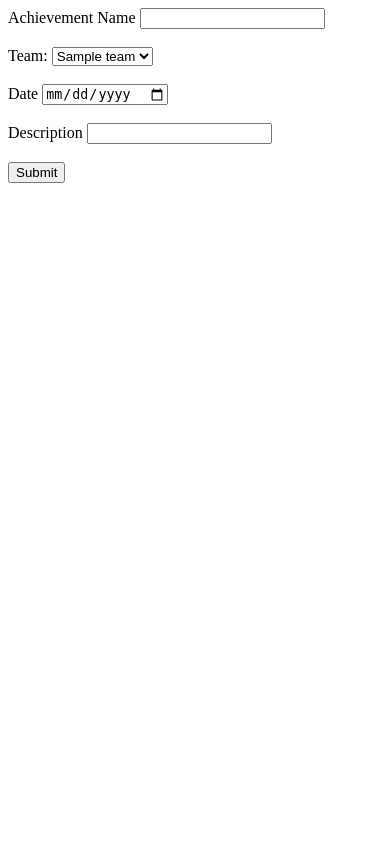
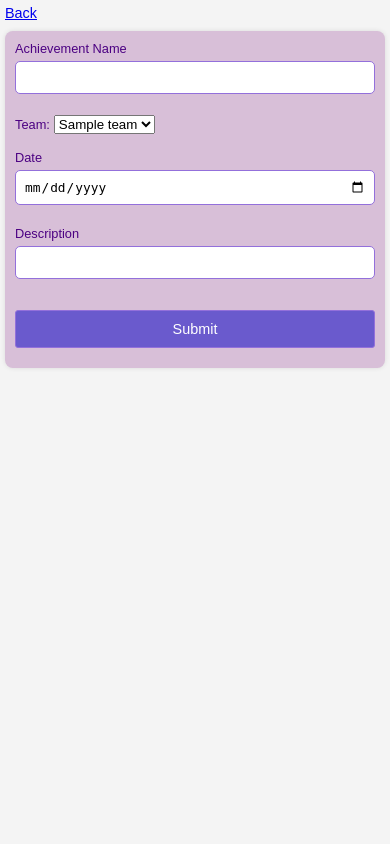
Before and after one commit to sarahlauras/fsp, a PHP site: page /addachievement.php in a window 390 px wide. Run offline with PHP 8.4, Linux system fonts and the light colour scheme; tables that the repository leaves empty or names only in its code hold one stand-in row (values such as "Sample post").

Commit message:
.
bagian sarah

```diff
--- a/addachievement.php
+++ b/addachievement.php
@@ -1,11 +1,14 @@
 <html>
     <head>
         <title>Insert Achievement</title>
+        <link rel="stylesheet" type="text/css" href="sarahstyle.css">
 </head>
 <body>
     <?php
         require_once 'classachievement.php';
         $achievement = new Achievement();
+
+        echo "<a href='achievement.php'>Back</a>";
 
         if(isset($_GET["result"])) {
             if($_GET["result"] == "success") {
--- a/editachievement.php
+++ b/editachievement.php
@@ -1,6 +1,7 @@
 <html>
 <head>
     <title>Edit Achievement</title>
+    <link rel="stylesheet" type="text/css" href="sarahstyle.css">
 </head>
 <body>
     <?php
--- a/editevent_teams.php
+++ b/editevent_teams.php
@@ -38,6 +38,7 @@
 <html>
     <head>
     <title>Event Teams</title>
+    <link rel="stylesheet" type="text/css" href="sarahstyle.css">
     </head>
 
     <body>
--- a/editjoin_proposal.php
+++ b/editjoin_proposal.php
@@ -4,6 +4,7 @@
     <meta charset="UTF-8">
     <meta name="viewport" content="width=device-width, initial-scale=1.0">
     <title>Edit Join Proposal</title>
+    <link rel="stylesheet" type="text/css" href="sarahstyle.css">
 </head>
 <body>
     <?php
--- a/editmember.php
+++ b/editmember.php
@@ -1,6 +1,7 @@
 <html>
     <head>
         <title>Edit Member</title>
+        <link rel="stylesheet" type="text/css" href="sarahstyle.css">
 </head>
 <body>
     <?php
--- a/editteam.php
+++ b/editteam.php
@@ -4,6 +4,7 @@
     <meta charset="UTF-8">
     <meta name="viewport" content="width=device-width, initial-scale=1.0">
     <title>Edit Team</title>
+    <link rel="stylesheet" type="text/css" href="sarahstyle.css">
 </head>
 <body>
     <?php
--- a/editteam_member.php
+++ b/editteam_member.php
@@ -1,6 +1,7 @@
 <html>
     <head>
         <title>Edit Team Member</title>
+        <link rel="stylesheet" type="text/css" href="sarahstyle.css">
 </head>
 <body>
     <?php
--- a/esport_editevent.php
+++ b/esport_editevent.php
@@ -1,6 +1,7 @@
 <html>
     <head>
         <title>Edit Event</title>
+        <link rel="stylesheet" type="text/css" href="sarahstyle.css">
 </head>
 <body>
     <?php
--- a/esport_editgame.php
+++ b/esport_editgame.php
@@ -1,11 +1,14 @@
 <html>
     <head>
         <title>Edit Game</title>
+        <link rel="stylesheet" type="text/css" href="sarahstyle.css">
 </head>
 <body>
     <?php
         require_once 'classgame.php';
         $game = new Game();
+
+        echo "<a href='team.php'>Back</a>";
 
         if(isset($_GET["result"])) {
             if($_GET["result"] == "success") {
--- a/esport_insertevent.php
+++ b/esport_insertevent.php
@@ -1,6 +1,7 @@
 <html>
     <head>
         <title>Insert Event</title>
+        <link rel="stylesheet" type="text/css" href="sarahstyle.css">
 </head>
 <body>
     <?php
--- a/esport_insertgame.php
+++ b/esport_insertgame.php
@@ -1,11 +1,14 @@
 <html>
     <head>
         <title>Insert Game</title>
+        <link rel="stylesheet" type="text/css" href="sarahstyle.css">
 </head>
 <body>
     <?php
         require_once 'classgame.php';
         $game = new Game();
+
+        echo "<a href='esport_game.php'>Back</a>";
 
         if(isset($_GET["result"])) {
             if($_GET["result"] == "success") {
--- a/insertjoin_proposal.php
+++ b/insertjoin_proposal.php
@@ -13,6 +13,7 @@ $role = $_SESSION["profile"];
     <meta charset="UTF-8">
     <meta name="viewport" content="width=device-width, initial-scale=1.0">
     <title>Insert Join Proposal</title>
+    <link rel="stylesheet" type="text/css" href="sarahstyle.css">
 </head>
 
 <body>
--- a/insertmember.php
+++ b/insertmember.php
@@ -2,6 +2,7 @@
 
 <head>
     <title>Insert Member</title>
+    <link rel="stylesheet" type="text/css" href="sarahstyle.css">
 </head>
 
 <body>
--- a/insertteam_member.php
+++ b/insertteam_member.php
@@ -4,6 +4,7 @@
     <meta charset="UTF-8">
     <meta name="viewport" content="width=device-width, initial-scale=1.0">
     <title>Insert Team Member</title>
+    <link rel="stylesheet" type="text/css" href="sarahstyle.css">
 </head>
 <body>
     <?php
--- a/sarahstyle.css
+++ b/sarahstyle.css
@@ -1,116 +1,84 @@
-/* General Styles */
 body {
     font-family: Arial, sans-serif;
     background-color: #f4f4f4;
     margin: 0;
     padding: 0;
+    overflow-x: hidden;
+    width: 100%;
+    box-sizing: border-box;
 }
 
-h1, h2, h3, h4 {
-    color: #8A2BE2;
-}
-
-a {
-    color: #8A2BE2;
-    text-decoration: none;
-}
-
-a:hover {
-    text-decoration: underline;
-}
 
 form {
     background-color: #D8BFD8;
-    padding: 20px;
+    padding: 30px;
     border-radius: 8px;
     margin: 20px auto;
-    max-width: 600px;
+    width: 100%;
+    max-width: 800px;
     box-shadow: 0px 0px 10px rgba(0, 0, 0, 0.1);
+    box-sizing: border-box;
 }
 
-/* Input Styles */
-input[type="text"], input[type="date"], input[type="submit"], textarea {
+
+input[type="text"], input[type="date"], textarea, input[type="submit"] {
     width: 100%;
-    padding: 10px;
+    padding: 15px;
     margin: 10px 0;
     border-radius: 5px;
     border: 1px solid #9370DB;
+    box-sizing: border-box;
 }
 
 input[type="submit"] {
     background-color: #8A2BE2;
     color: white;
     cursor: pointer;
+    font-size: 18px;
 }
 
 input[type="submit"]:hover {
     background-color: #6A5ACD;
 }
 
-/* Labels */
+/* Label */
 label {
-    font-size: 16px;
+    font-size: 18px;
     color: #6A5ACD;
 }
 
-/* Message Box for Success */
-.success-message {
-    color: #32CD32;
-    font-weight: bold;
-}
-
-/* Layout for Links */
-a {
-    display: block;
-    margin-top: 20px;
-    text-align: center;
-}
-
-/* RWD Styles */
-@media (max-width: 768px) {
+@media (max-width: 480px) {
     body {
-        padding: 10px;
+        font-size: 0.9rem; /* Font lebih kecil */
+        padding: 5px; /* Padding minimal */
     }
 
     form {
-        width: 100%;
-        padding: 15px;
+        padding: 10px; /* Kurangi padding */
+        margin: 10px auto; /* Margin lebih kecil */
+        box-shadow: 0px 0px 5px rgba(0, 0, 0, 0.1); /* Shadow lebih ringan */
     }
 
-    label, input[type="text"], input[type="date"], textarea {
-        font-size: 14px;
+    label {
+        font-size: 0.8rem; /* Font label lebih kecil */
+        color: #4B0082; /* Warna lebih kontras */
+    }
+
+    input[type="text"], input[type="date"], textarea {
+        padding: 8px; /* Padding lebih kecil */
+        margin: 5px 0; /* Margin antar elemen lebih kecil */
+        font-size: 0.8rem; /* Font lebih kecil */
     }
 
     input[type="submit"] {
-        font-size: 16px;
-        padding: 12px;
+        font-size: 0.9rem; /* Font tombol lebih kecil */
+        padding: 10px; /* Padding tombol lebih kecil */
+        border-radius: 3px; /* Border lebih kecil */
+        width: 100%; /* Tombol memenuhi lebar layar */
+        background-color: #6A5ACD; /* Warna sedikit lebih terang */
     }
 
-    h1, h2 {
-        font-size: 24px;
+    input[type="submit"]:hover {
+        background-color: #4B0082; /* Warna hover lebih kontras */
     }
 }
-
-@media (max-width: 480px) {
-    form {
-        padding: 10px;
-    }
-
-    label {
-        font-size: 12px;
-    }
-
-    input[type="text"], input[type="date"], textarea {
-        font-size: 12px;
-        padding: 8px;
-    }
-
-    input[type="submit"] {
-        font-size: 14px;
-        padding: 10px;
-    }
-
-    h1, h2 {
-        font-size: 20px;
-    }
-}
```
